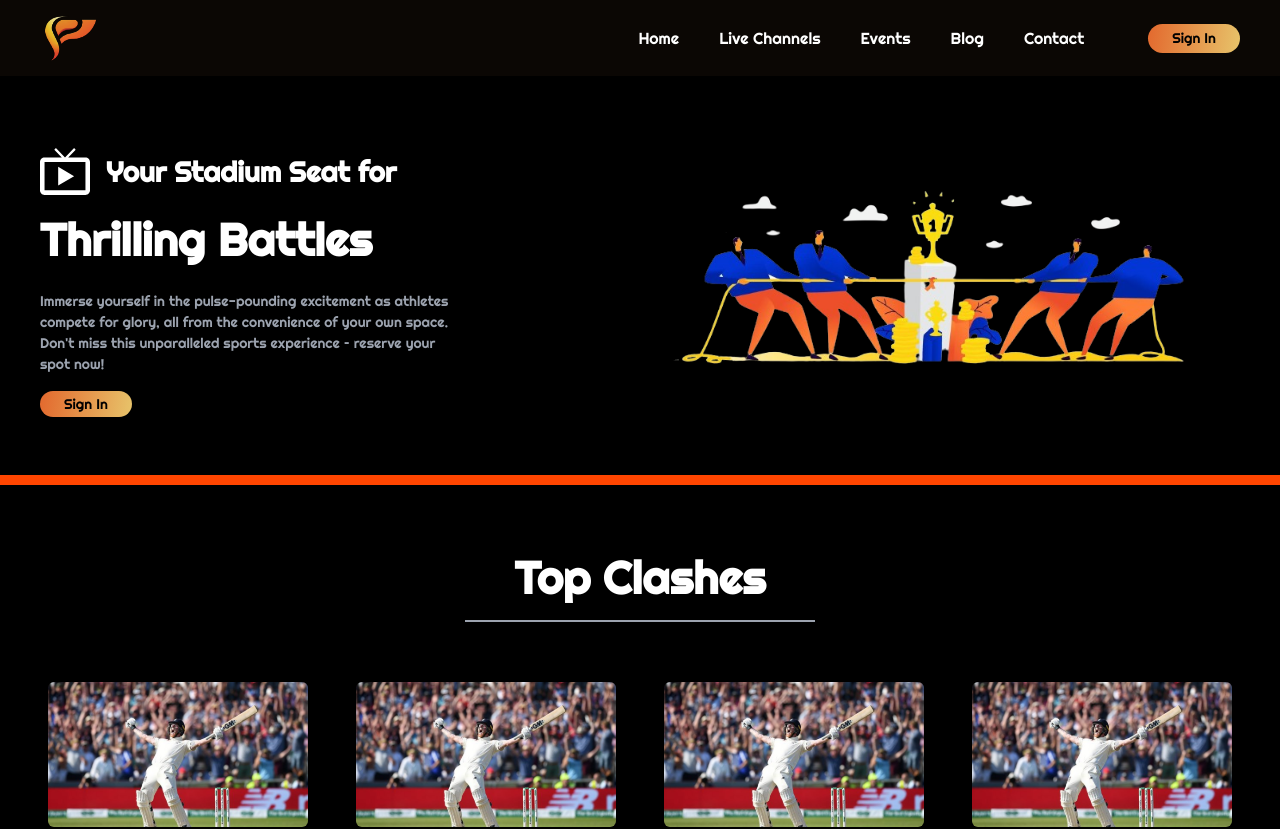
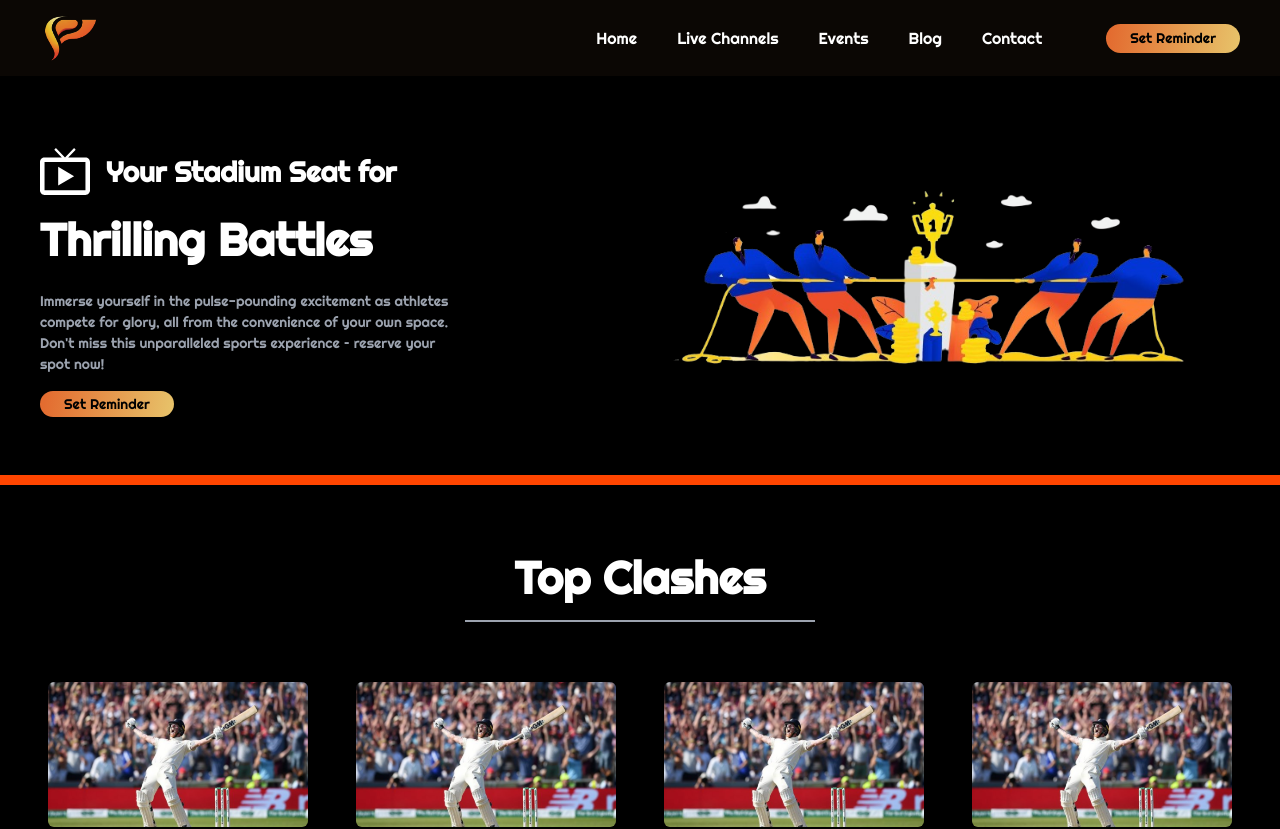
Before and after one commit to mhmAdmin1122/spority, a Next.js app: page / in a window 1280 px wide. Shown: the top 829 px of the page. Built offline with nearby package versions, Linux system fonts and the light colour scheme.

Commit message:
few more chnages in herro banner and navbar btn

```diff
--- a/pages/Components/HeroBanners/HomeHerro.tsx
+++ b/pages/Components/HeroBanners/HomeHerro.tsx
@@ -19,7 +19,7 @@ const HomeHerro = () => {
           for glory, all from the convenience of your own space. Don{"'"}t miss
           this unparalleled sports experience {"–"} reserve your spot now!
         </p>
-        <LinkBtn title="Sign In" url="/" />
+        <LinkBtn title="Set Reminder" url="/" />
       </div>
 
       <div className="homeHero-innerBox hero-illust-Box w-1/2">
--- a/pages/Components/Navbar.tsx
+++ b/pages/Components/Navbar.tsx
@@ -21,7 +21,7 @@ const Navbar = () => {
           <Link href="/Blog">Blog</Link>
           <Link href="/Contact">Contact</Link>
         </div>
-        <LinkBtn title="Sign In" url="/" />
+        <LinkBtn title="Set Reminder" url="/" />
       </div>
       <div className="mobileview-tabs2view-dropdown">
         <MdMenu />
```
